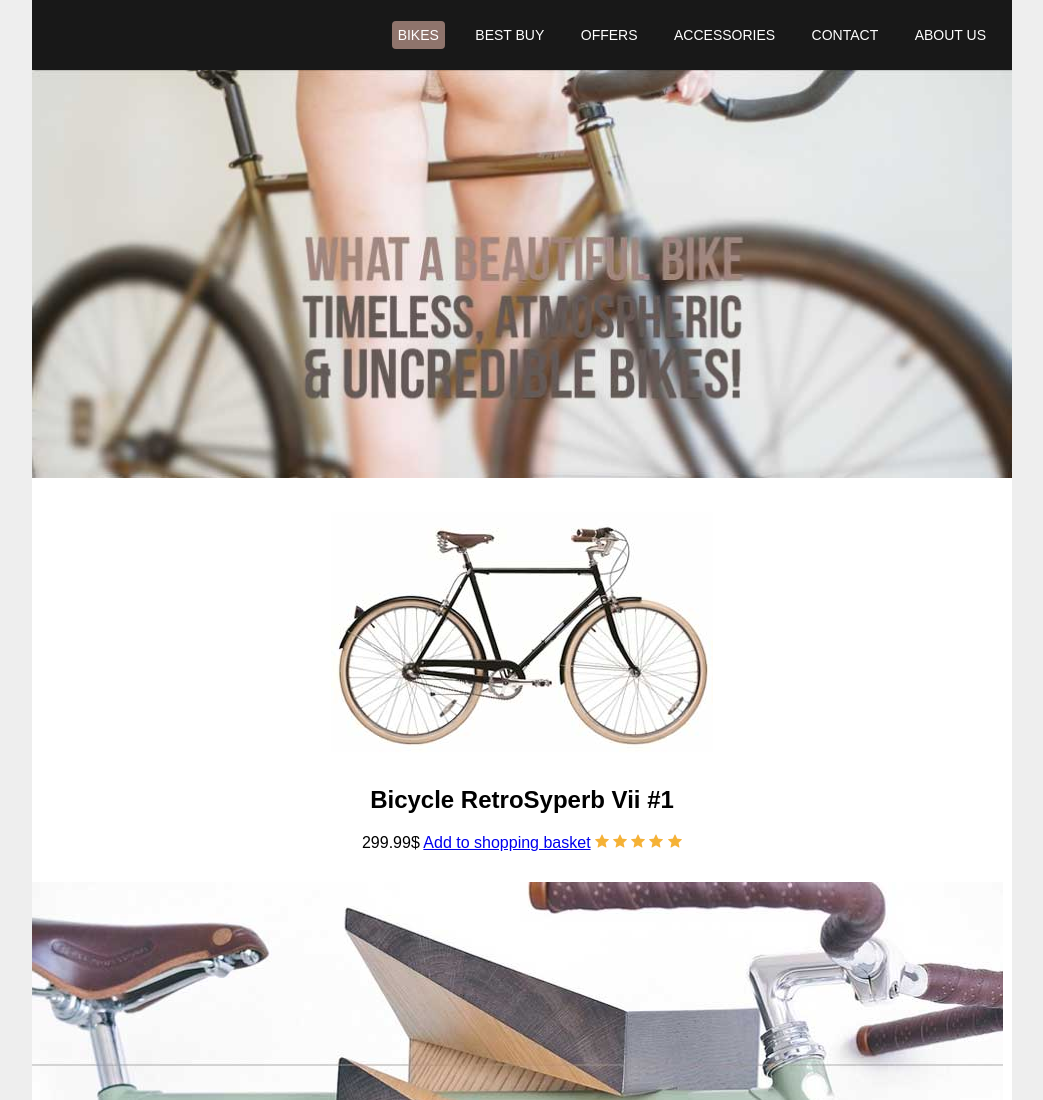
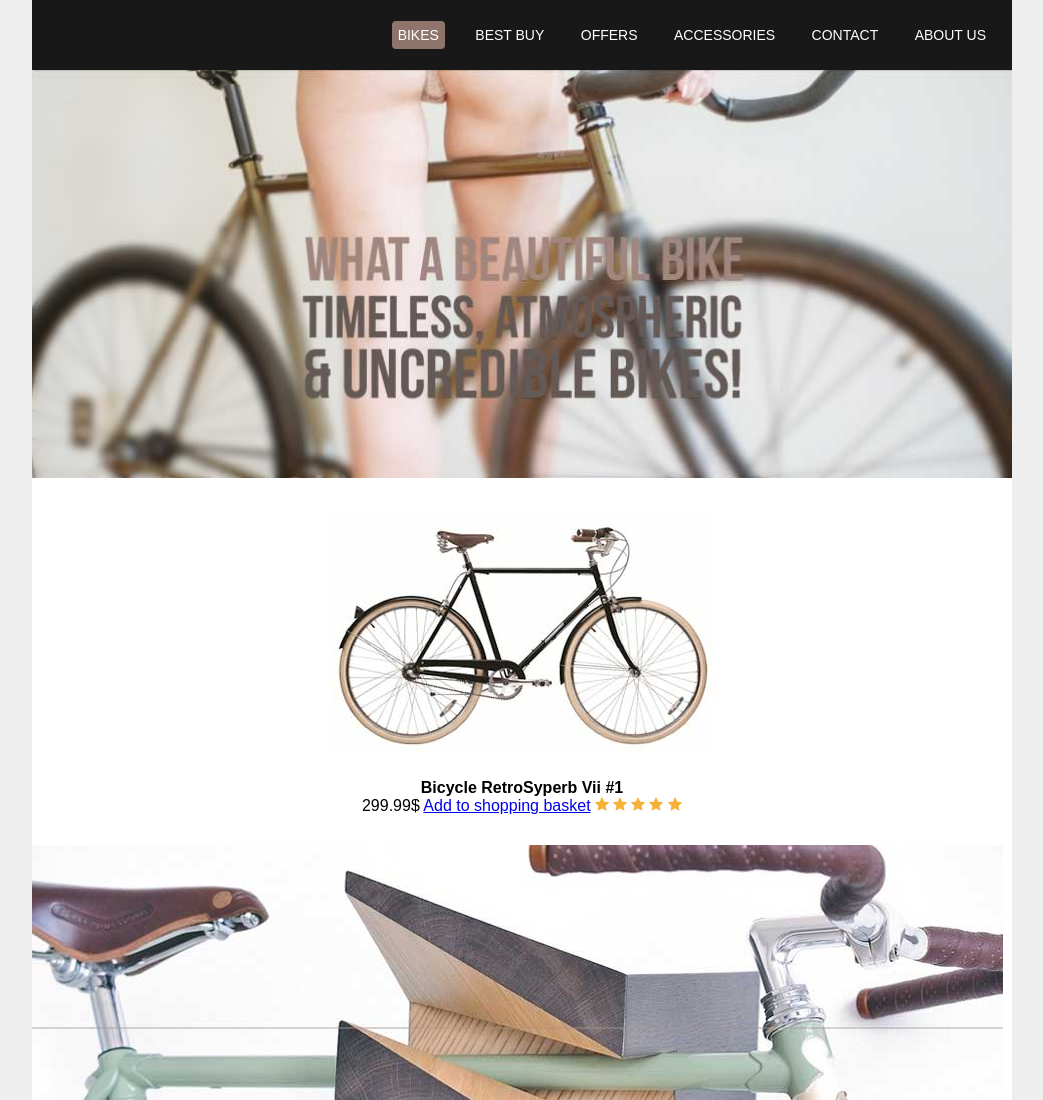
Before and after one commit to dzc0d3r/project-based-learning, a plain HTML site: page css/the_net_ninja/index.html in a window 1280 px wide. Shown: the top 1100 px of the page, without its empty margins (118-1161 px from the left). Drawn offline with Linux system fonts and the light colour scheme.

Commit message:
Style the product name

```diff
--- a/css/the_net_ninja/style.css
+++ b/css/the_net_ninja/style.css
@@ -64,3 +64,8 @@ Part two
     margin: 30px 0;
     text-align: center;
 }
+
+#shop h2.product-name {
+    font-size: 16px;
+    margin-bottom: 0;
+}
```
